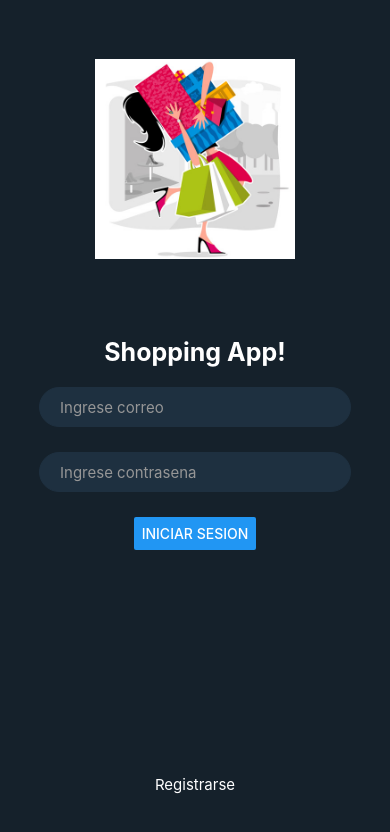
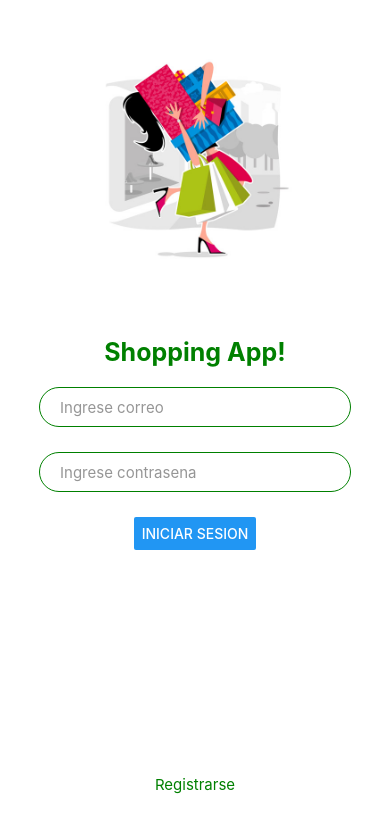
Before and after one commit to MaebaFernandez/App-Movil, a React Native app in the folder shoping/: screen / in a window 390 px wide. Shown: the top 832 px of the page. Built offline with nearby package versions, Linux system fonts and the light colour scheme; no server answers.

Commit message:
Register update

```diff
--- a/shoping/App.js
+++ b/shoping/App.js
@@ -24,7 +24,7 @@ export default function App() {
 }
 const estilo = StyleSheet.create({
   fondo:{
-    backgroundColor: "#15212b",
+    backgroundColor: "#fff",
     height: "100%"
   }
 })
--- a/shoping/src/components/Autenticacion/Login.js
+++ b/shoping/src/components/Autenticacion/Login.js
@@ -66,30 +66,32 @@ function valorDefecto() {
 const estilo = StyleSheet.create({
     title: {
         alignSelf: 'center',
-        color: 'white',
+        color: 'green',
         fontSize: 25,
         fontWeight: 'bold',
         margin: 20
+
     },
     textInput: {
         height: 40,
         color: "#fff",
         width: "80%",
         marginBottom: 25,
-        backgroundColor: "#1e3040",
+        backgroundColor: "#fff",
         paddingHorizontal: 20,
         borderRadius: 50,
         fontSize: 15,
         borderWidth: 1,
-        borderColor:"#1e3040"
+        borderColor: 'green'
     },
     irRegistro: {
         flex: 1,
         justifyContent: "flex-end",
-        marginBottom: 50
+        marginBottom: 50,
+        color: 'green'
     },
     link:{
-        color: '#fff',
+        color: 'green',
         fontSize: 15,
         marginTop: 40
     },
--- a/shoping/src/components/Autenticacion/Register.js
+++ b/shoping/src/components/Autenticacion/Register.js
@@ -1,12 +1,112 @@
-import React, { Component } from 'react'
-import { Text, View } from 'react-native'
+import React, {useState}from 'react';
+import {StyleSheet, Text, TextInput, Button, View, TouchableOpacity} from 'react-native';
+import { validarCorreo } from '../../utils/validaciones';
+import firebase from '../../utils/firebase';
+import 'firebase/auth';
 
-export default class Register extends Component {
-    render() {
-        return (
-            <View>
-                <Text> textInComponent </Text>
-            </View>
-        )
+export default function RegistroForm(props) {
+    console.log(props);
+    const {cambiosForm} = props;
+    const [formDato, setFormDato] = useState(valorDefecto());
+    const [formError, setFormError] = useState({});
+    const registrar = () =>{
+      console.log("El usuario ha sido registrado");
+      let errores={};
+      if( !formDato.correo || !formDato.contrasena || !formDato.repetirContrasena){
+        if(!formDato.correo) errores.correo = true;
+        if(!formDato.contrasena) errores.contrasena = true;
+        if(!formDato.repetirContrasena) errores.repetirContrasena = true;
+      } else if (!validarCorreo(formDato.correo)){
+        errores.correo = true;
+      } else if(formDato.contrasena !== formDato.repetirContrasena){
+        errores.contrasena = true;
+        errores.repetirContrasena = true;
+      } else if (formDato.contrasena.length < 6){
+        errores.contrasena = true;
+        errores.repetirContrasena = true;
+      } else{
+        console.log("formulario correcto");
+        firebase
+          .auth()
+          .createUserWithEmailAndPassword(formDato.correo, formDato.contrasena)
+          .then( () => {
+            console.log("Cuenta registrada");
+          }).catch( () =>{
+            setFormError({
+              correo: true,
+              contrasena:true,
+              repetirContrasena:true
+            })
+          })
+      }
+      setFormError(errores);
+      console.log(errores);
     }
+  return (
+    <>
+      {/* condicion ? true : false */}
+      {/* condicion && true */}
+      <Text style={estilo.title}>Registro</Text>
+      <TextInput
+        style={[estilo.textInput, formError.correo && estilo.errorEstilo]}
+        placeholder="Ingrese correo"
+        placeholderTextColor="#969696"
+        onChange= {(e) => setFormDato({...formDato, correo: e.nativeEvent.text})}/>
+      <TextInput
+        style={[estilo.textInput, formError.contrasena && estilo.errorEstilo]}
+        placeholder="Ingrese contrasena"
+        placeholderTextColor="#969696"
+        secureTextEntry ={true}
+        onChange= {(e) => setFormDato({...formDato, contrasena: e.nativeEvent.text})}/>
+      <TextInput
+        style={[estilo.textInput, formError.repetirContrasena && estilo.errorEstilo]}
+        placeholder="Repetir contrasena"
+        placeholderTextColor="#969696"
+        secureTextEntry ={true}
+        onChange= {(e) => setFormDato({...formDato, repetirContrasena: e.nativeEvent.text})}/>
+      <Button  title = "Iniciar Sesion" onPress={ registrar }/>
+      <View>
+        <TouchableOpacity>
+          <Text style={estilo.volver} onPress={cambiosForm}>Volver a Login</Text>
+        </TouchableOpacity>
+      </View>
+
+    </>
+  );
 }
+function valorDefecto(){
+  return {
+    correo: '',
+    contrasena: '',
+    repetirContrasena:''
+  }
+}
+const estilo = StyleSheet.create({
+    title: {
+        alignSelf: 'center',
+        color: 'green',
+        fontSize: 25,
+        fontWeight: 'bold',
+        margin: 20
+
+    },
+  textInput:{
+    height: 40,
+    color: "#fff",
+    width: "80%",
+    marginBottom: 25,
+    backgroundColor: "#fff",
+    paddingHorizontal: 20,
+    borderRadius: 50,
+    fontSize:15,
+    borderWidth:1,
+    borderColor: 'green'
+  },
+  volver:{
+    color: 'green',
+    marginTop: 40
+  },
+  errorEstilo:{
+    borderColor: "#f05545"
+  }
+})
```
